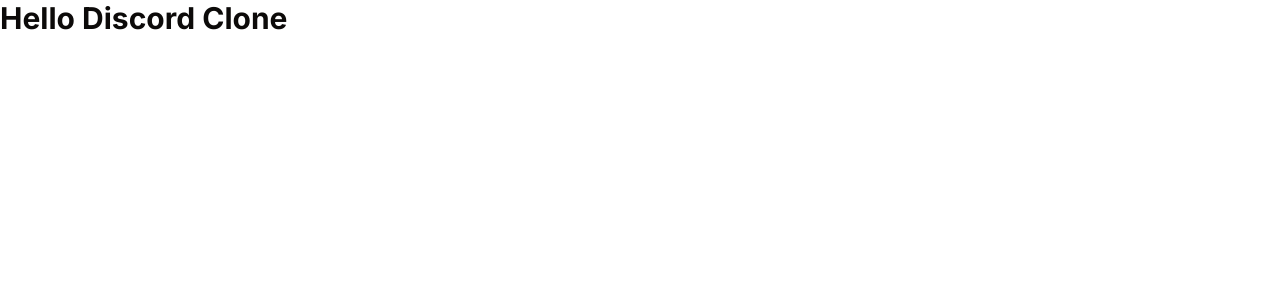
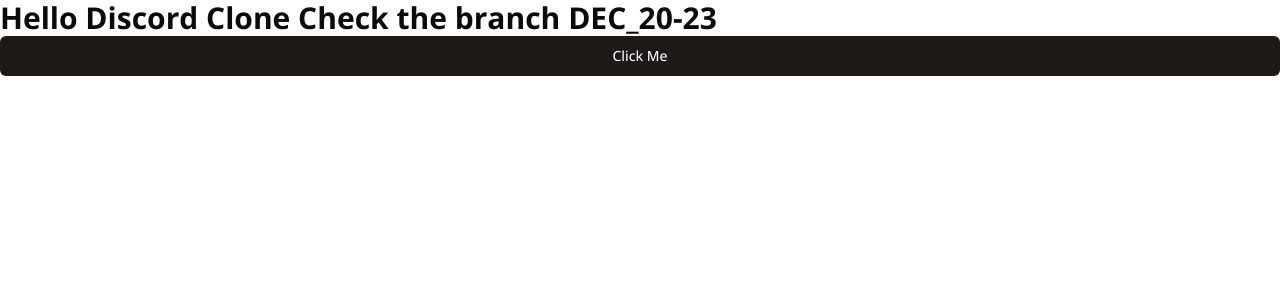
Before and after one commit to rizonkumar/discord-clone, a Next.js app: page / in a window 1280 px wide. Shown: the top 300 px of the page. Built offline with nearby package versions, Linux system fonts and the light colour scheme.

Commit message:
Enivorment setup

```diff
--- a/app/layout.tsx
+++ b/app/layout.tsx
@@ -1,22 +1,23 @@
-import type { Metadata } from 'next'
-import { Inter } from 'next/font/google'
-import './globals.css'
+import "./globals.css";
+import type { Metadata } from "next";
+import { Open_Sans } from "next/font/google";
 
-const inter = Inter({ subsets: ['latin'] })
+const font = Open_Sans({ subsets: ["latin"] });
 
 export const metadata: Metadata = {
-  title: 'Create Next App',
-  description: 'Generated by create next app',
-}
+  title: "Discord | Your Place to Talk and Hang Out",
+  description:
+    "Discord is the easiest way to talk over voice, video, and text. Talk, chat, hang out, and stay close with your friends and communities.",
+};
 
 export default function RootLayout({
   children,
 }: {
-  children: React.ReactNode
+  children: React.ReactNode;
 }) {
   return (
     <html lang="en">
-      <body className={inter.className}>{children}</body>
+      <body className={font.className}>{children}</body>
     </html>
-  )
+  );
 }
--- a/app/page.tsx
+++ b/app/page.tsx
@@ -1,4 +1,12 @@
+import { Button } from "@/components/ui/button";
+
 export default function Home() {
-  return <p className="text-3xl font-bold">Hello Discord Clone</p>;
-  <p>Check the branch DEC_20-23</p>;
+  return (
+    <div className="flex flex-col">
+      <p className="text-3xl font-bold">
+        Hello Discord Clone Check the branch DEC_20-23
+      </p>
+      <Button>Click Me</Button>
+    </div>
+  );
 }
--- /dev/null
+++ b/components/ui/button.tsx
@@ -0,0 +1,56 @@
+import * as React from "react"
+import { Slot } from "@radix-ui/react-slot"
+import { cva, type VariantProps } from "class-variance-authority"
+
+import { cn } from "@/lib/utils"
+
+const buttonVariants = cva(
+  "inline-flex items-center justify-center whitespace-nowrap rounded-md text-sm font-medium ring-offset-background transition-colors focus-visible:outline-none focus-visible:ring-2 focus-visible:ring-ring focus-visible:ring-offset-2 disabled:pointer-events-none disabled:opacity-50",
+  {
+    variants: {
+      variant: {
+        default: "bg-primary text-primary-foreground hover:bg-primary/90",
+        destructive:
+          "bg-destructive text-destructive-foreground hover:bg-destructive/90",
+        outline:
+          "border border-input bg-background hover:bg-accent hover:text-accent-foreground",
+        secondary:
+          "bg-secondary text-secondary-foreground hover:bg-secondary/80",
+        ghost: "hover:bg-accent hover:text-accent-foreground",
+        link: "text-primary underline-offset-4 hover:underline",
+      },
+      size: {
+        default: "h-10 px-4 py-2",
+        sm: "h-9 rounded-md px-3",
+        lg: "h-11 rounded-md px-8",
+        icon: "h-10 w-10",
+      },
+    },
+    defaultVariants: {
+      variant: "default",
+      size: "default",
+    },
+  }
+)
+
+export interface ButtonProps
+  extends React.ButtonHTMLAttributes<HTMLButtonElement>,
+    VariantProps<typeof buttonVariants> {
+  asChild?: boolean
+}
+
+const Button = React.forwardRef<HTMLButtonElement, ButtonProps>(
+  ({ className, variant, size, asChild = false, ...props }, ref) => {
+    const Comp = asChild ? Slot : "button"
+    return (
+      <Comp
+        className={cn(buttonVariants({ variant, size, className }))}
+        ref={ref}
+        {...props}
+      />
+    )
+  }
+)
+Button.displayName = "Button"
+
+export { Button, buttonVariants }
--- a/package.json
+++ b/package.json
@@ -9,6 +9,7 @@
     "lint": "next lint"
   },
   "dependencies": {
+    "@radix-ui/react-slot": "^1.0.2",
     "class-variance-authority": "^0.7.0",
     "clsx": "^2.0.0",
     "lucide-react": "^0.298.0",
```
Also changed, not shown: 1 other file (tests, documents, lock files or other folders).
